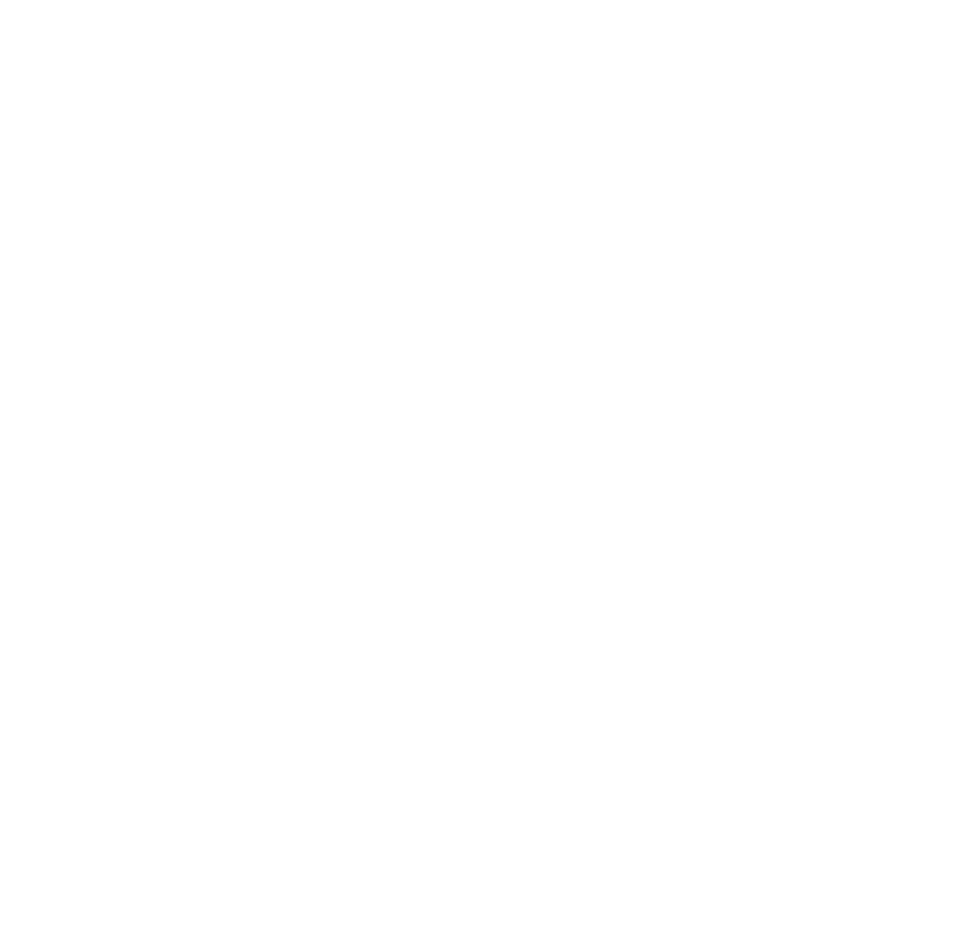
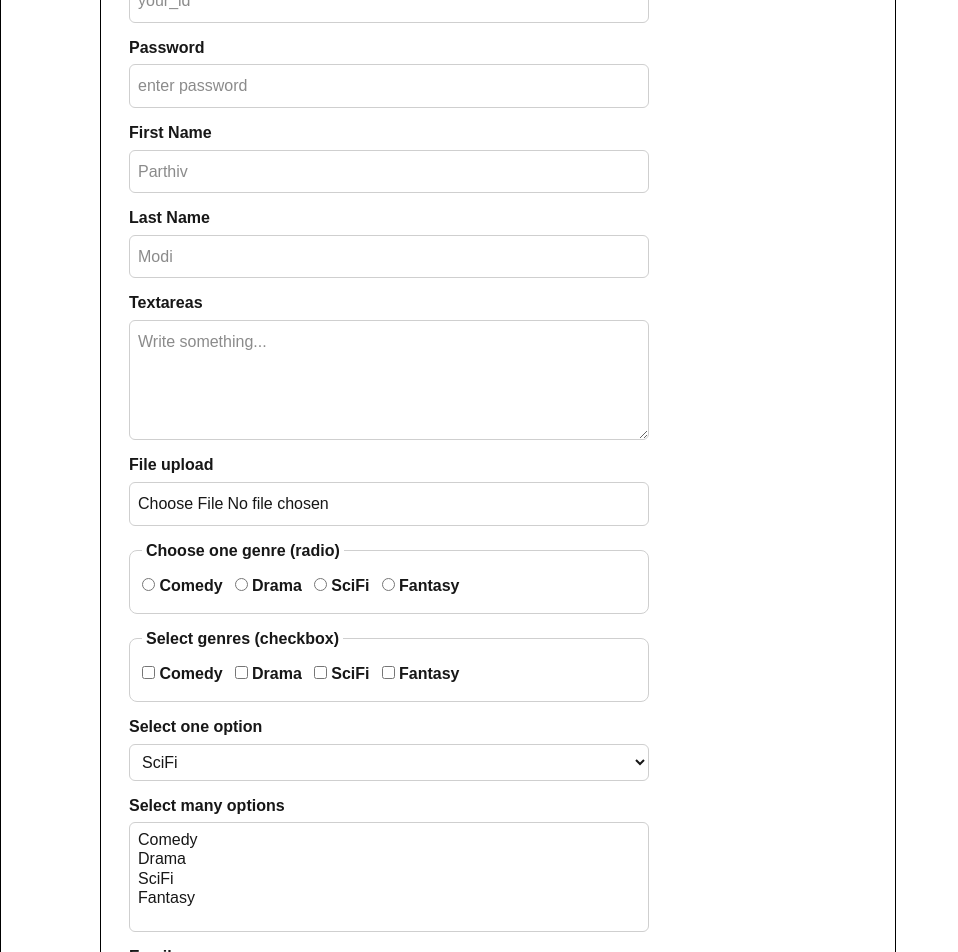
Before and after one commit to beyondparthiv/kambas-next-js, a Next.js app: page /Labs/Lab1 in a window 1280 px wide. Shown: the part 1820-2772 px from the top of the page, without its empty margins (0-958 px from the left). Before the commit the page ends 1627 px from the top, so only its background shows below. Built offline with nearby package versions, Linux system fonts and the light colour scheme.

Commit message:
Add Forms and TOC folder in Labs

```diff
--- /dev/null
+++ b/app/(Kambaz)/page.tsx
@@ -0,0 +1,6 @@
+export default function Kambaz() {
+  return (
+    <div id="wd-kambaz">
+      <h1>Kambaz</h1>
+    </div>
+);}
--- a/app/Kambaz/page.tsx
+++ /dev/null
@@ -1,7 +0,0 @@
-export default function Kambaz() {
-return (
-    		<div>
-<h1>Kambaz</h1>
-</div>
-);
-}
--- /dev/null
+++ b/app/Labs/Lab1/lab1.css
@@ -0,0 +1,63 @@
+/* Lab1 form styling */
+#wd-forms form {
+  display: grid;
+  gap: 12px;
+  max-width: 520px;
+}
+
+#wd-forms .row {
+  display: flex;
+  flex-direction: column;
+}
+
+#wd-forms label {
+  font-weight: 600;
+  margin-bottom: 4px;
+}
+
+#wd-forms input[type="text"],
+#wd-forms input[type="password"],
+#wd-forms input[type="email"],
+#wd-forms input[type="number"],
+#wd-forms input[type="date"],
+#wd-forms input[type="file"],
+#wd-forms select,
+#wd-forms textarea {
+  padding: 8px;
+  border: 1px solid #cfcfcf;
+  border-radius: 6px;
+  box-sizing: border-box;
+}
+
+#wd-forms textarea { resize: vertical; }
+#wd-forms select[multiple] { height: 110px; }
+
+#wd-forms fieldset {
+  border: 1px solid #cfcfcf;
+  border-radius: 8px;
+  padding: 10px 12px;
+}
+
+#wd-forms legend {
+  font-weight: 600;
+  padding: 0 4px;
+}
+
+#wd-forms .inline-group {
+  display: flex;
+  flex-wrap: wrap;
+  gap: 12px;
+}
+
+#wd-forms .actions {
+  display: flex;
+  gap: 10px;
+}
+
+#wd-forms button {
+  padding: 8px 14px;
+  border: 1px solid #cfcfcf;
+  border-radius: 6px;
+  background: transparent;
+  cursor: pointer;
+}
--- a/app/Labs/Lab1/page.tsx
+++ b/app/Labs/Lab1/page.tsx
@@ -22,6 +22,9 @@
 
 
 
+'use client'; // This makes the whole page a Client Component so we can use onClick, useState, etc.
+import "./lab1.css";
+
 // app/labs/lab1/page.tsx
 import Link from "next/link";
 
@@ -38,8 +41,10 @@ export default function Page() {
       <section>
         <h2>Labs</h2>
         <ul>
+          <li><Link href="/Labs">Home</Link></li>
           <li><Link href="/Labs/lab1">Lab 1</Link></li>
           <li><Link href="/Labs/lab2">Lab 2</Link></li>
+          <li><Link href="/Labs/lab3">Lab 3</Link></li>
         </ul>
       </section>
 
@@ -137,6 +142,121 @@ export default function Page() {
       </div>
 
 
+      <div id="wd-forms">
+        <h4>Form Tags</h4>
+
+        <form>
+          {/* Basic fields */}
+          <div className="row">
+            <label htmlFor="username">Username</label>
+            <input id="username" name="username" type="text" placeholder="your_id" />
+          </div>
+
+          <div className="row">
+            <label htmlFor="password">Password</label>
+            <input id="password" name="password" type="password" placeholder="enter password" />
+          </div>
+
+          <div className="row">
+            <label htmlFor="firstName">First Name</label>
+            <input id="firstName" name="firstName" type="text" placeholder="Parthiv" />
+          </div>
+
+          <div className="row">
+            <label htmlFor="lastName">Last Name</label>
+            <input id="lastName" name="lastName" type="text" placeholder="Modi" />
+          </div>
+
+          <div className="row">
+            <label htmlFor="bio">Textareas</label>
+            <textarea id="bio" name="bio" rows={4} placeholder="Write something..."></textarea>
+          </div>
+
+          <div className="row">
+            <label htmlFor="resume">File upload</label>
+            <input id="resume" name="resume" type="file" />
+          </div>
+
+          {/* Radios - choose one */}
+          <fieldset>
+            <legend>Choose one genre (radio)</legend>
+            <div className="inline-group">
+              <label><input type="radio" name="genreRadio" value="comedy" /> Comedy</label>
+              <label><input type="radio" name="genreRadio" value="drama" /> Drama</label>
+              <label><input type="radio" name="genreRadio" value="scifi" /> SciFi</label>
+              <label><input type="radio" name="genreRadio" value="fantasy" /> Fantasy</label>
+            </div>
+          </fieldset>
+
+          {/* Checkboxes - choose many */}
+          <fieldset>
+            <legend>Select genres (checkbox)</legend>
+            <div className="inline-group">
+              <label><input type="checkbox" name="genreCheck" value="comedy" /> Comedy</label>
+              <label><input type="checkbox" name="genreCheck" value="drama" /> Drama</label>
+              <label><input type="checkbox" name="genreCheck" value="scifi" /> SciFi</label>
+              <label><input type="checkbox" name="genreCheck" value="fantasy" /> Fantasy</label>
+            </div>
+          </fieldset>
+
+          {/* Selects */}
+          <div className="row">
+            <label htmlFor="favGenre">Select one option</label>
+            <select id="favGenre" name="favGenre" defaultValue="scifi">
+              <option value="comedy">Comedy</option>
+              <option value="drama">Drama</option>
+              <option value="scifi">SciFi</option>
+              <option value="fantasy">Fantasy</option>
+            </select>
+          </div>
+
+          <div className="row">
+            <label htmlFor="manyGenres">Select many options</label>
+            <select id="manyGenres" name="manyGenres" multiple size={4}>
+              <option value="comedy">Comedy</option>
+              <option value="drama">Drama</option>
+              <option value="scifi">SciFi</option>
+              <option value="fantasy">Fantasy</option>
+            </select>
+          </div>
+
+          {/* Other inputs */}
+          <div className="row">
+            <label htmlFor="email">Email</label>
+            <input id="email" name="email" type="email" placeholder="you@northeastern.edu" />
+          </div>
+
+          <div className="row">
+            <label htmlFor="salary">Salary</label>
+            <input id="salary" name="salary" type="number" min={0} step={1000} placeholder="50000" />
+          </div>
+
+          <div className="row">
+            <label htmlFor="rating">Rating</label>
+            <input id="rating" name="rating" type="range" min={0} max={10} defaultValue={7} />
+          </div>
+
+          <div className="row">
+            <label htmlFor="dob">Date of Birth</label>
+            <input
+              type="date"
+              id="dob"
+              name="dob"
+              value="2025-09-09"
+            />
+          </div>
+
+
+
+          {/* Alert button for rubric */}
+          <div className="actions">
+            {/* If your page is a Server Component, render a client-only alert button component here */}
+            <button type="button" onClick={() => alert('Hello, You just clicked Button')}>Click me to alert</button>
+          </div>
+        </form>
+      </div>
+
+
 
 
 
--- /dev/null
+++ b/app/Labs/TOC.tsx
@@ -0,0 +1,20 @@
+import Link from "next/link";
+export default function TOC() {
+ return (
+   <ul>
+     <li>
+       <Link href="/Labs" id="wd-lab1-link">
+         Home </Link> </li>
+     <li>
+       <Link href="/Labs/Lab1" id="wd-lab1-link">
+         Lab 1 </Link> </li>
+     <li>
+       <Link href="/Labs/Lab2" id="wd-lab2-link">
+         Lab 2 </Link> </li>
+     <li>
+       <Link href="/Labs/Lab3" id="wd-lab3-link">
+         Lab 3 </Link> </li>
+     <li>
+       <Link href="/Kambaz" id="wd-lab3-link">
+         Kambaz </Link> </li> </ul>
+);}
--- /dev/null
+++ b/app/Labs/lab3/page.tsx
@@ -0,0 +1,7 @@
+export default function Page() {
+  return (
+    <main style={{ padding: "20px", fontFamily: "Arial, sans-serif", lineHeight: "1.6" }}>
+      <h1>Lab 3 - Landing Page</h1>
+    </main>
+  );
+}
--- /dev/null
+++ b/app/Labs/layout.tsx
@@ -0,0 +1,17 @@
+import { ReactNode } from "react";
+import TOC from "./TOC";
+
+export default function LabsLayout({ children }:
+  Readonly<{ children: ReactNode }>) {
+ return (
+   <table>
+     <tbody>
+       <tr>
+         <td valign="top" width="100px">
+           <TOC />
+         </td>
+         <td valign="top">{children}</td>
+       </tr>
+     </tbody>
+   </table>
+);}
--- /dev/null
+++ b/app/Labs/page.tsx
@@ -0,0 +1,18 @@
+import Link from "next/link";
+export default function Labs() {
+ return (
+   <div id="wd-labs">
+     <h1>Labs</h1>
+     <ul>
+       <li>
+         <Link href="/Labs/lab1" id="wd-lab1-link">
+           Lab 1: HTML Examples </Link> </li>
+       <li>
+         <Link href="/Labs/lab2" id="wd-lab2-link">
+           Lab 2: CSS Basics </Link> </li>
+       <li>
+         <Link href="/Labs/lab3" id="wd-lab3-link">
+           Lab 3: JavaScript Fundamentals </Link> </li>
+     </ul>
+   </div>
+ );}
--- a/app/globals.css
+++ b/app/globals.css
@@ -25,10 +25,14 @@ body {
   font-family: Arial, Helvetica, sans-serif;
 }
 
+h1{
+  font-size: 40px;
+  font-weight: bold;
+}
+
 /* Table styling */
 table, th, td {
   border: 1px solid black;
   padding: 8px;
   border-collapse: collapse;
-  text-align: center;
 }
```
Also changed, not shown: app/dassad.tsx (renamed from app/page.tsx).
